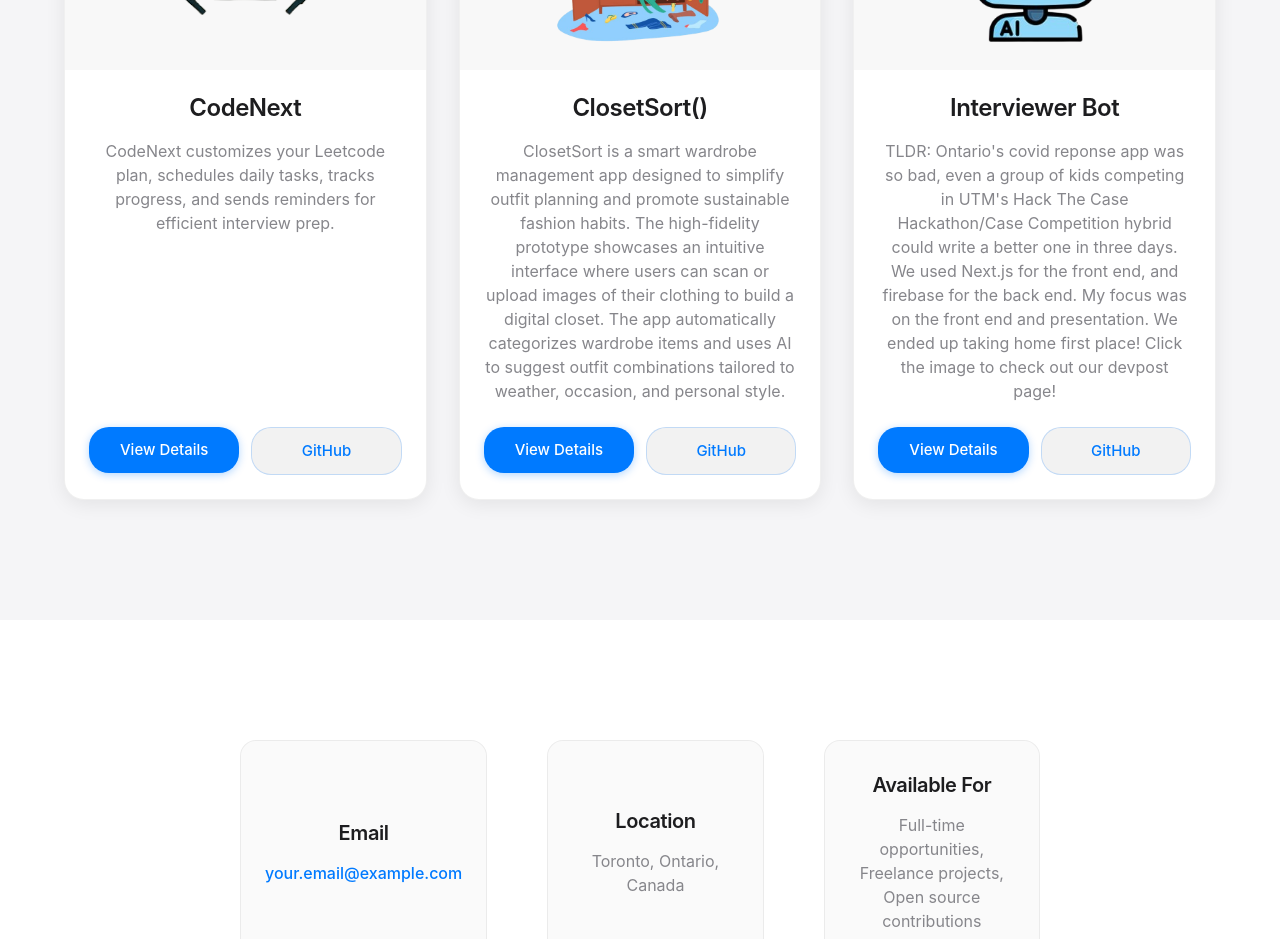
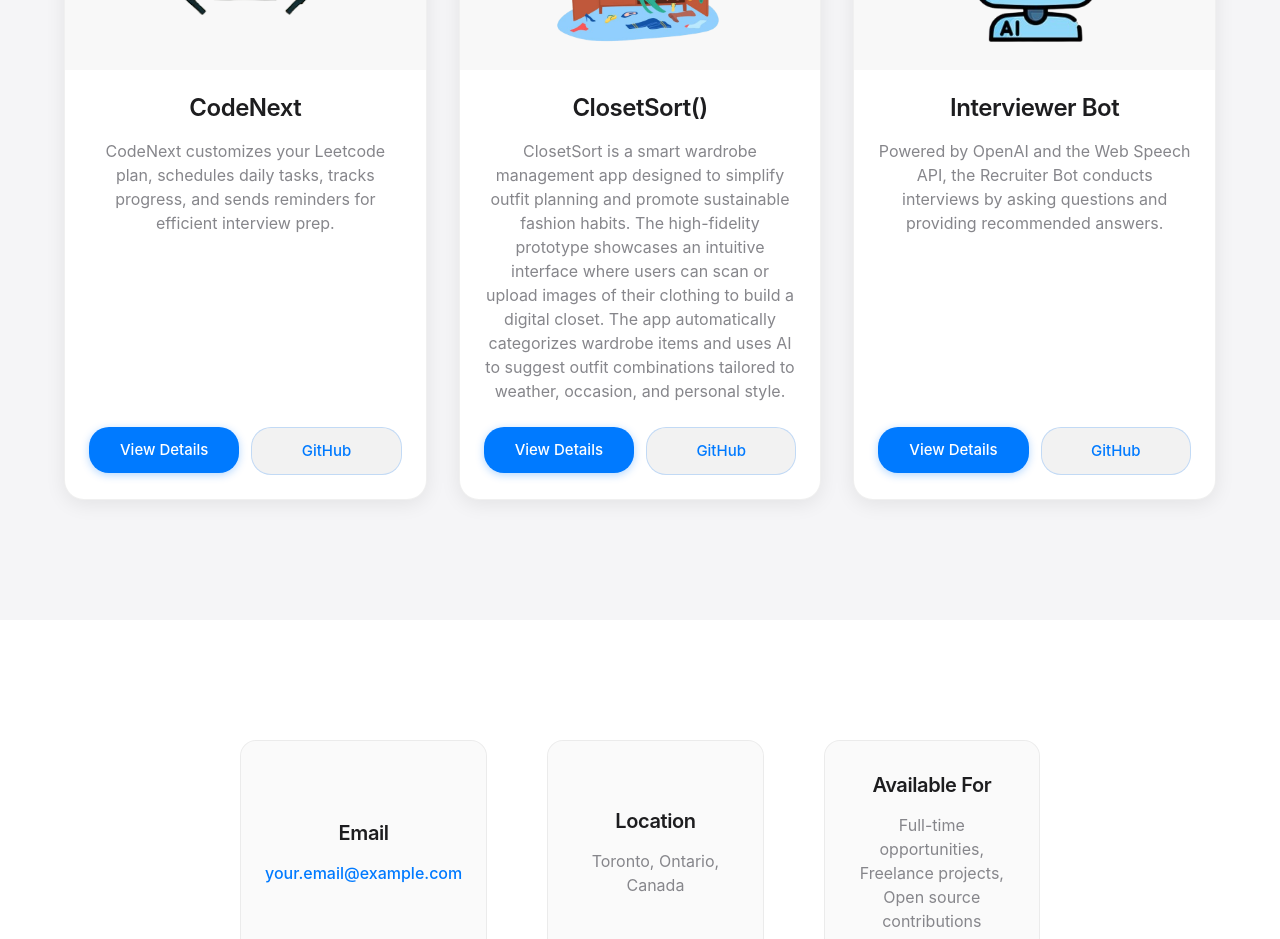
Before and after one commit to tamseel101/tamseel-shake, a React (Vite) app: page / in a window 1280 px wide. Shown: the part 1320-2259 px from the top of the page. Built offline with nearby package versions, Linux system fonts and the light colour scheme.

Commit message:
Update Projects.jsx

```diff
--- a/src/sections/Projects/Projects.jsx
+++ b/src/sections/Projects/Projects.jsx
@@ -38,7 +38,7 @@
             src={viberr}
             link="https://github.com/tamseel101/interviewer_bot"
             h3="Interviewer Bot"
-            p="TLDR: Ontario's covid reponse app was so bad, even a group of kids competing in UTM's Hack The Case Hackathon/Case Competition hybrid could write a better one in three days. We used Next.js for the front end, and firebase for the back end. My focus was on the front end and presentation. We ended up taking home first place! Click the image to check out our devpost page!"
+            p="Powered by OpenAI and the Web Speech API, the Recruiter Bot conducts interviews by asking questions and providing recommended answers."
             detailsLink="https://github.com/tamseel101/interviewer_bot"
             githubLink="https://github.com/tamseel101/interviewer_bot"
           />
```
